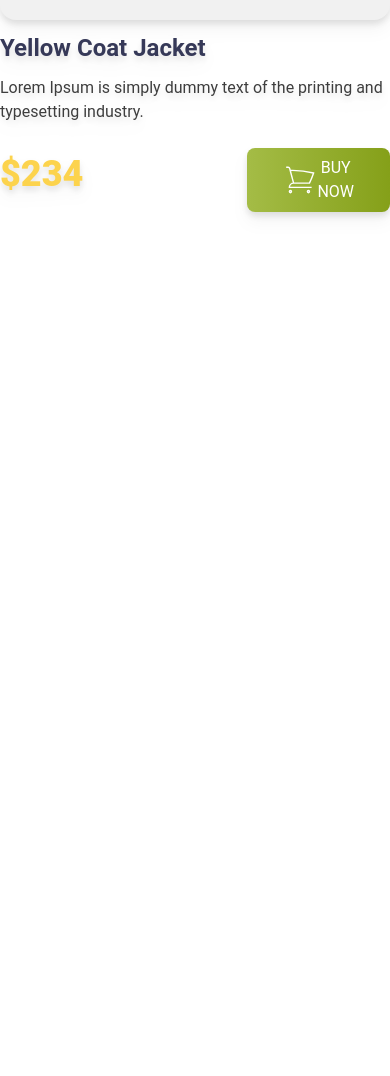
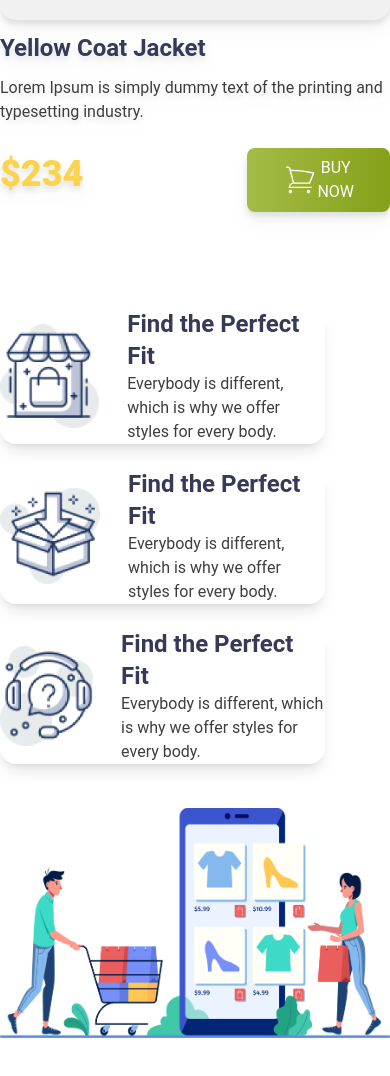
Before and after one commit to mazharulislam-12/penguin-fashion-website-tailwind, a plain HTML site: page index.html in a window 390 px wide. Shown: the part 4905-5981 px from the top of the page. Before the commit the page ends 5165 px from the top, so only its background shows below. Drawn offline with nearby package versions, Linux system fonts and the light colour scheme.

Commit message:
shping section creat and responsive

```diff
--- a/index.html
+++ b/index.html
@@ -315,6 +315,55 @@
       </section>
       <!-- man card section end -->
 
+
+      <!-- shopping section start -->
+      <section class="mt-12 mb-12">
+        <div class="grid grid-col-1 md:grid-col-1 lg:grid-cols-2 items-center justify-center gap-5 ">
+            <div class="roboto">
+              <!-- card 1 -->
+              <div class="flex items-center rounded-2xl shadow-lg w-10/12 gap-7 mb-6">
+                  <div>
+                    <img src="icons/house.png" alt="">
+                  </div>
+                  <div>
+                    <h3 class="text-[#363958] font-bold text-2xl">Find the Perfect Fit</h3>
+                    <p class="text-[#3E3E3E]">Everybody is different, which is why we
+                      offer styles for every body.</p>
+                  </div>
+              </div>
+              <!-- card 2 -->
+              <div class="flex items-center rounded-2xl shadow-lg w-10/12 gap-7 mb-6">
+                  <div>
+                    <img src="icons/box.png" alt="">
+                  </div>
+                  <div>
+                    <h3 class="text-[#363958] font-bold text-2xl">Find the Perfect Fit</h3>
+                    <p class="text-[#3E3E3E]">Everybody is different, which is why we
+                      offer styles for every body.</p>
+                  </div>
+              </div>
+              <!-- card 3 -->
+              <div class="flex items-center rounded-2xl shadow-lg w-10/12 gap-7 mb-6">
+                  <div>
+                    <img src="icons/question.png" alt="">
+                  </div>
+                  <div>
+                    <h3 class="text-[#363958] font-bold text-2xl">Find the Perfect Fit</h3>
+                    <p class="text-[#3E3E3E]">Everybody is different, which is why we
+                      offer styles for every body.</p>
+                  </div>
+              </div>
+
+            </div>
+
+            <!-- img -->
+            <div>
+                <img src="images/shopping.png" alt="">
+            </div>
+        </div>
+      </section>
+      <!-- shopping section end -->
+
     </main>
   </body>
 </html>
```
